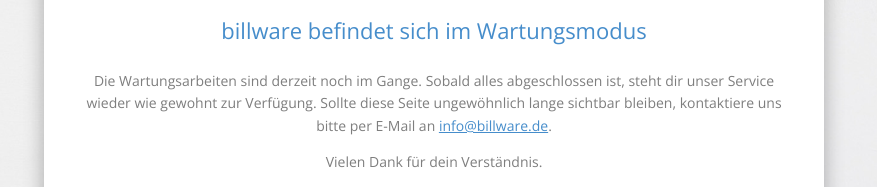
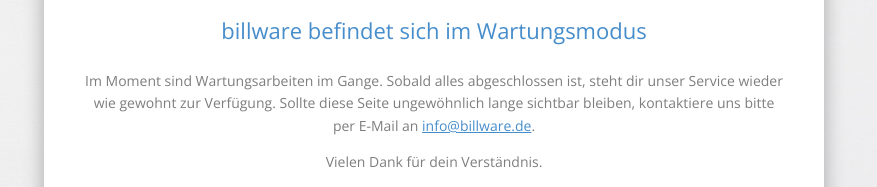
Before and after one commit to incapption/billware-maintenance, a plain HTML site: page index.html in a window 1280 px wide. Shown: the part 356-543 px from the top of the page, without its empty margins (206-1083 px from the left). Drawn offline with nearby package versions, Linux system fonts and the light colour scheme.

Commit message:
Update index.html

```diff
--- a/index.html
+++ b/index.html
@@ -94,7 +94,7 @@
             <i class="fas fa-gear fa-spin"></i>
         </div>
         <h1>billware befindet sich im Wartungsmodus</h1>
-<p style="margin-top:25px">Die Wartungsarbeiten sind derzeit noch im Gange. Sobald alles abgeschlossen ist, steht dir unser Service wieder wie gewohnt zur Verfügung. Sollte diese Seite ungewöhnlich lange sichtbar bleiben, kontaktiere uns bitte per E-Mail an <a href="mailto:info@billware.de">info@billware.de</a>.</p>
+<p style="margin-top:25px">Im Moment sind Wartungsarbeiten im Gange. Sobald alles abgeschlossen ist, steht dir unser Service wieder wie gewohnt zur Verfügung. Sollte diese Seite ungewöhnlich lange sichtbar bleiben, kontaktiere uns bitte per E-Mail an <a href="mailto:info@billware.de">info@billware.de</a>.</p>
 <p>Vielen Dank für dein Verständnis.</p>
     </div>
 </div>
```
